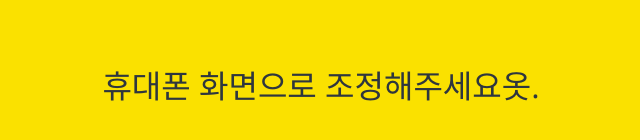
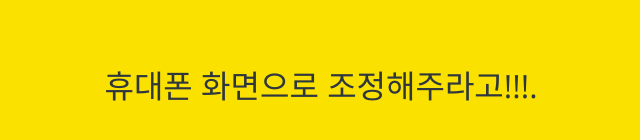
Before and after one commit to penguinman-99/KoKoa_Clone, a plain HTML site: page friends.html in a window 1280 px wide. Shown: the part 314-454 px from the top of the page, without its empty margins (319-959 px from the left). Drawn offline with nearby package versions, Linux system fonts and the light colour scheme.

Commit message:
Update friends.html

```diff
--- a/friends.html
+++ b/friends.html
@@ -102,7 +102,7 @@
         </div>
         <div id="no-mobile">
 
-            <span>휴대폰 화면으로 조정해주세요옷.
+            <span>휴대폰 화면으로 조정해주라고!!!.
 
             </span>
         </div>
```
